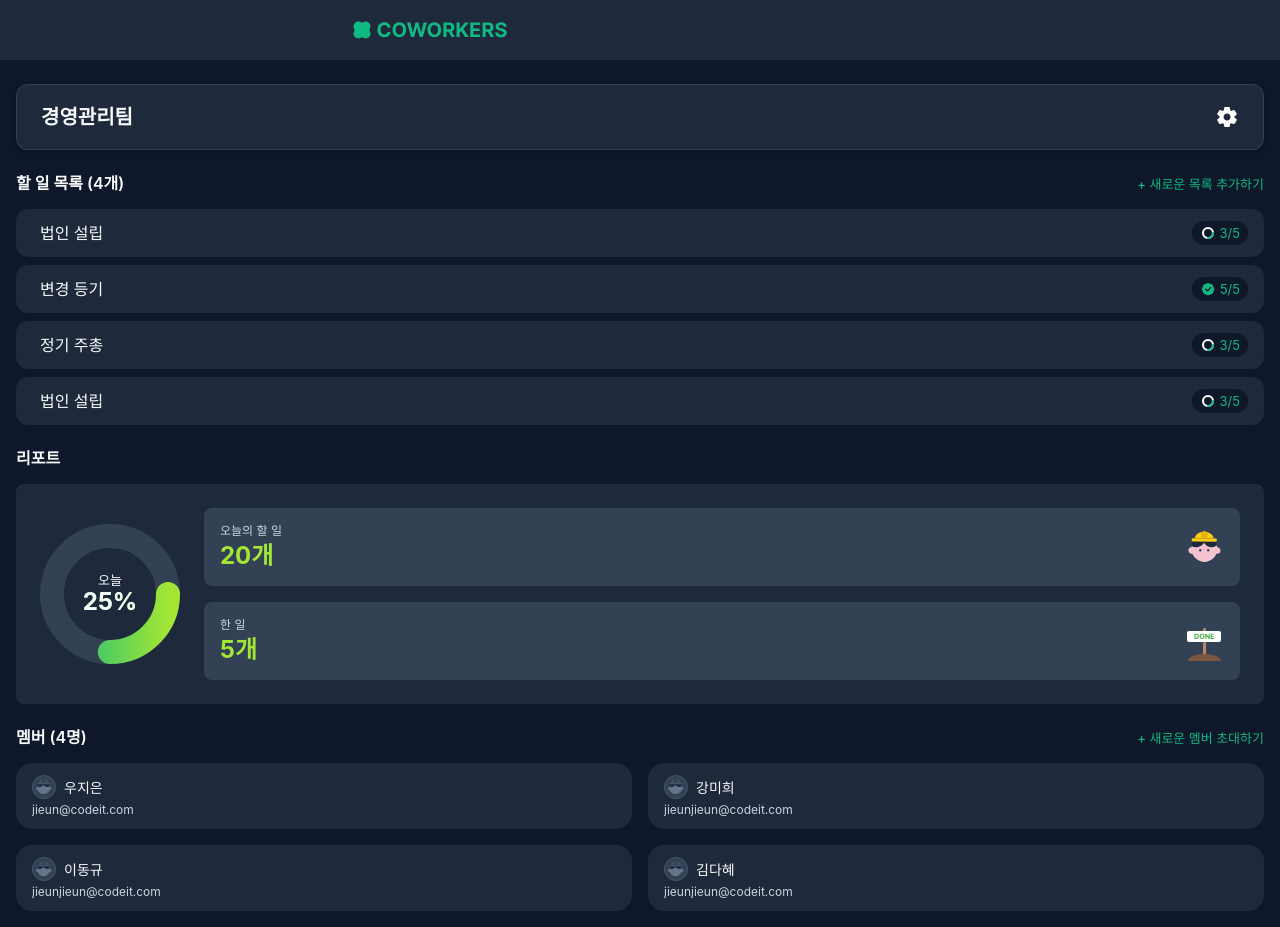
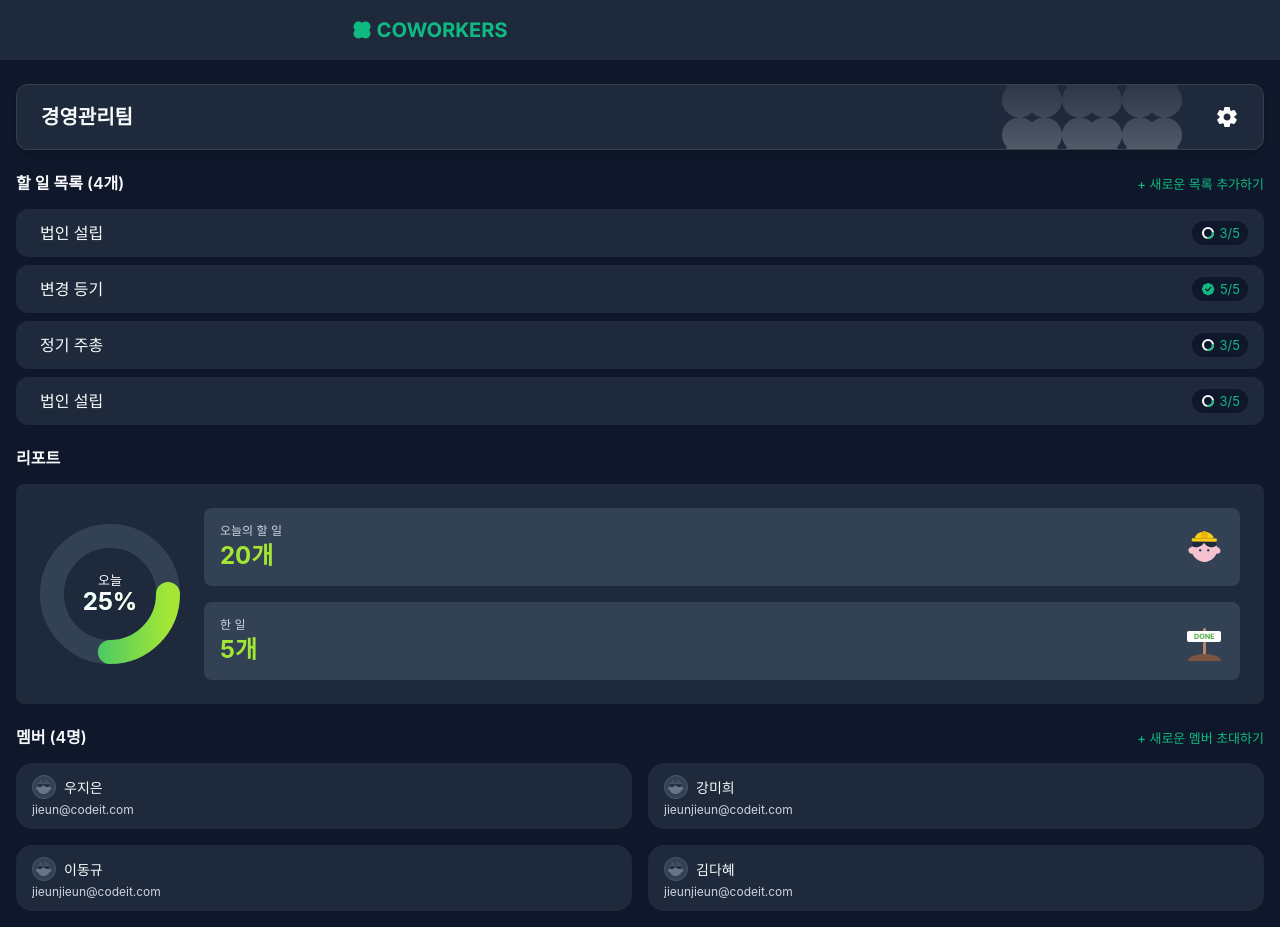
Before and after one commit to codeit-part4-6team/coworkers_project, a Next.js app: page /team in a window 1280 px wide. Built offline with nearby package versions, Linux system fonts and the light colour scheme; a web font is replaced by a local one.

Commit message:
style: add background image in TeamHeader component

```diff
--- a/src/components/teamPage/TeamHeader.tsx
+++ b/src/components/teamPage/TeamHeader.tsx
@@ -10,8 +10,10 @@ const TeamHeader = ({ teamName }: TeamHeaderProps) => {
     <div
       className="px-6 py-5 bg-background-secondary rounded-xl shadow-md border border-border-primary-10 mb-6 mt-2"
       style={{
-        backgroundImage: `url(${thumbnail})`,
-        backgroundPosition: 'center',
+        backgroundImage: `url(${thumbnail.src})`,
+        backgroundPosition: 'center right 80px',
+        backgroundSize: 'auto 100%',
+        backgroundRepeat: 'no-repeat',
       }}
     >
       <div className="relative z-10">
```
